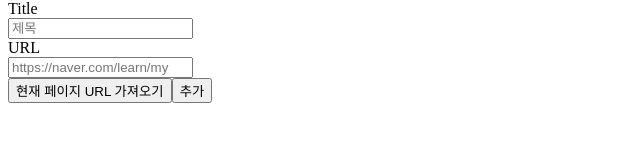
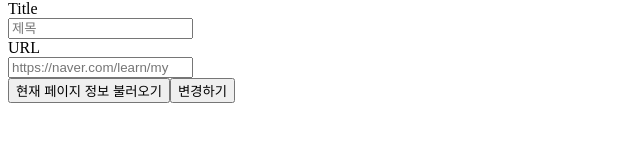
Before and after one commit to hmu332233/tab-title-manager, a React app: page / in a window 1280 px wide. Shown: the part 122-290 px from the top of the page, without its empty margins (0-640 px from the left). Built offline with nearby package versions, Linux system fonts and the light colour scheme; the HTML template or start-up script is replaced by a standard one.

Commit message:
feat: 버튼의 이름 변경

```diff
--- a/src/client/components/Form/index.tsx
+++ b/src/client/components/Form/index.tsx
@@ -59,8 +59,8 @@ function Form({
             <input className="input" type="text" name="url" placeholder="https://naver.com/learn/my" ref={urlInputRef} />
           </div>
         </div>
-        <button className="button is-primary is-fullwidth is-outlined mb-2" type="button" onClick={handleUrlButtonClick}>현재 페이지 URL 가져오기</button>
-        <button className="button is-primary is-fullwidth" type="submit">추가</button>
+        <button className="button is-primary is-fullwidth is-outlined mb-2" type="button" onClick={handleUrlButtonClick}>현재 페이지 정보 불러오기</button>
+        <button className="button is-primary is-fullwidth" type="submit">변경하기</button>
       </form>
     </section>
   );
```
